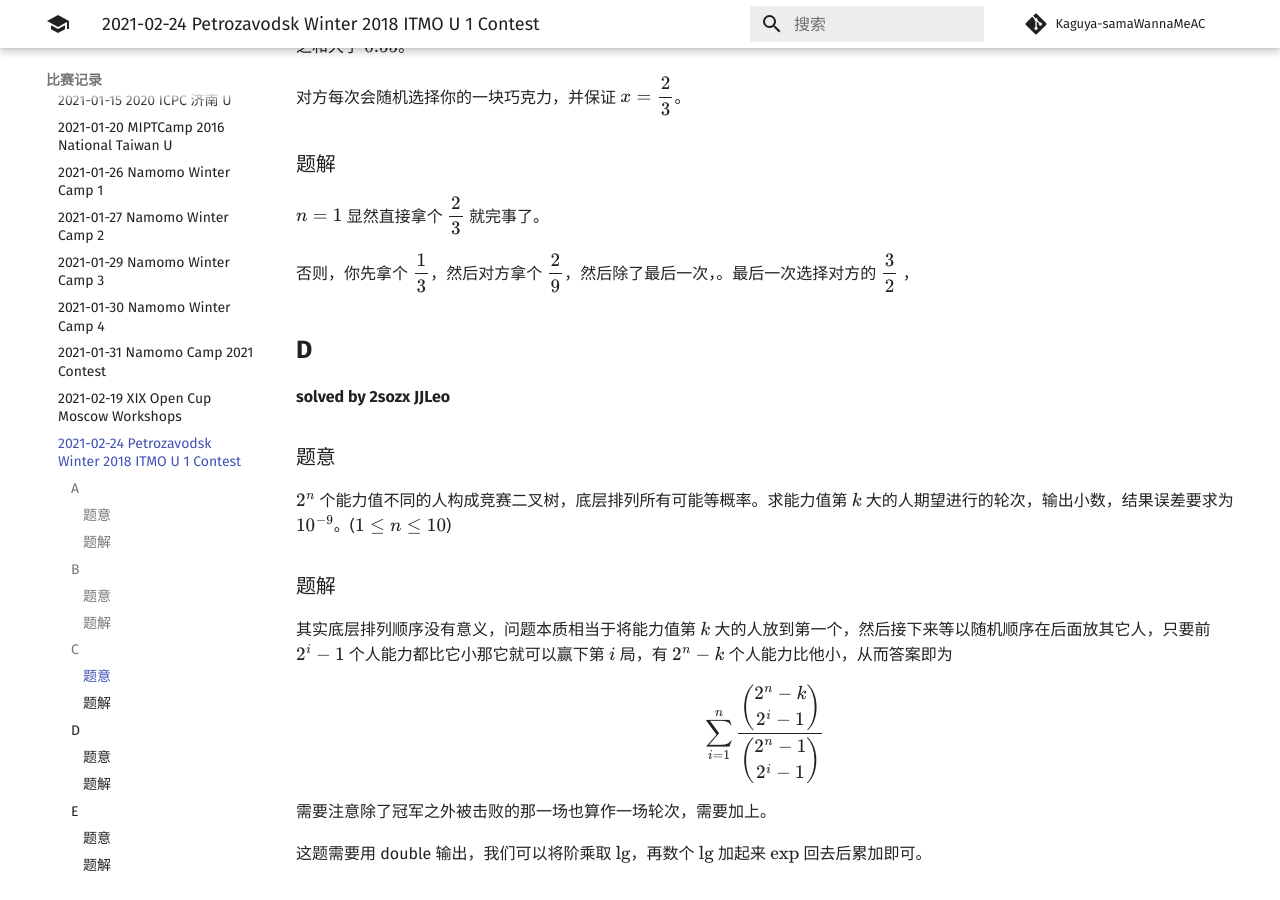
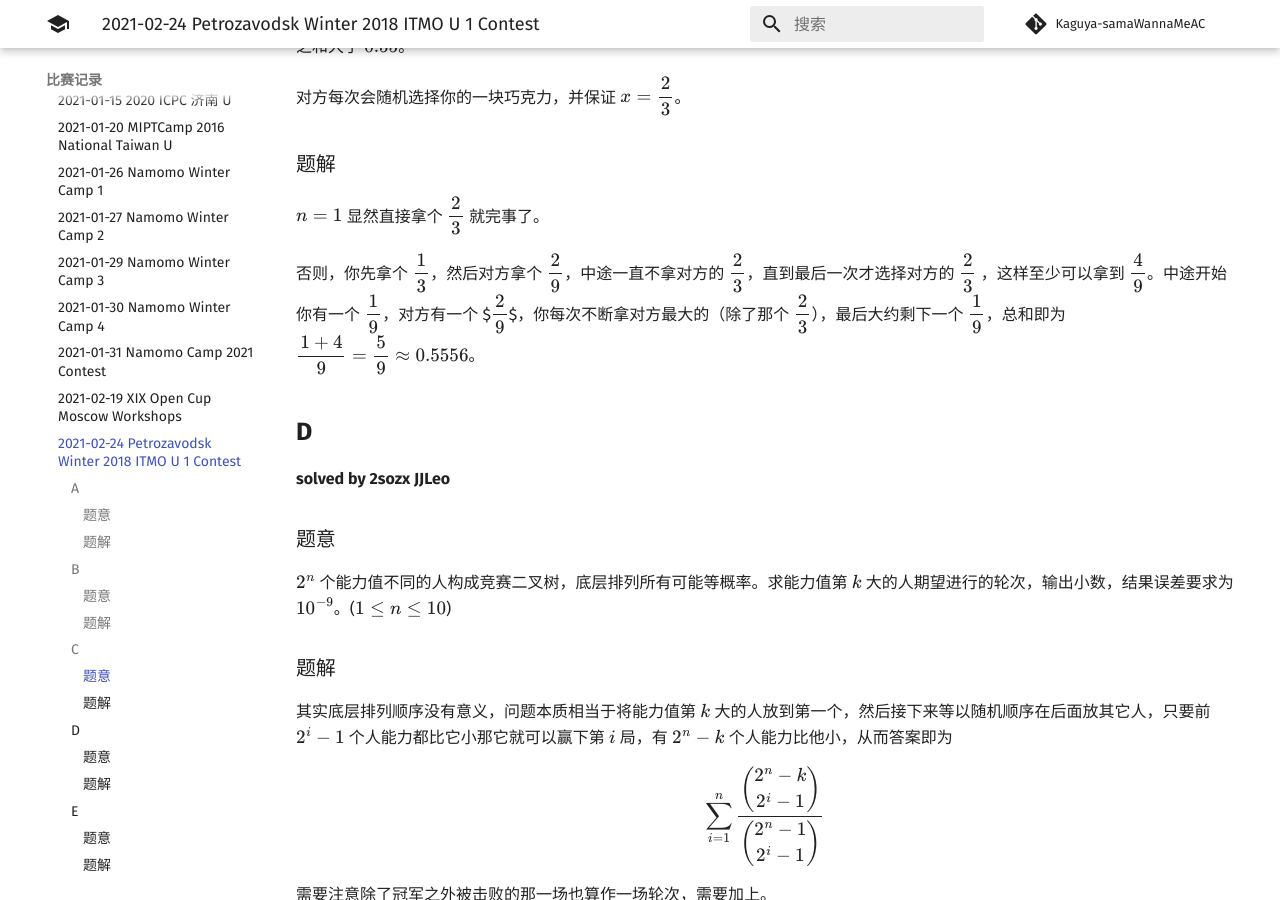
Before and after one commit to Kaguya-samaWannaMeAC/kaguya-samawannameac.github.io, an MkDocs documentation site: the page built from docs/contest/2021-02-24 Petrozavodsk Winter 2018 ITMO U 1 Contest.md, in a window 1280 px wide and 900 px high, scrolled down 1736 px. Built offline with MkDocs 1.6.1 and Material for MkDocs 9.7.7, drawn with Linux system fonts in a browser that asks for light colours; formulas are drawn with MathJax 3; comment, search, counter and statistics services are not loaded.

Commit message:
Update 2021-02-24 Petrozavodsk Winter 2018 ITMO U 1 Contest.md

```diff
--- a/docs/contest/2021-02-24 Petrozavodsk Winter 2018 ITMO U 1 Contest.md
+++ b/docs/contest/2021-02-24 Petrozavodsk Winter 2018 ITMO U 1 Contest.md
@@ -63,7 +63,7 @@ $$
 
 $n=1$ 显然直接拿个 $\dfrac{2}{3}$ 就完事了。
 
-否则，你先拿个 $\dfrac{1}{3}$，然后对方拿个 $\dfrac{2}{9}$，然后除了最后一次，。最后一次选择对方的 $\dfrac{3}{2}$ ，
+否则，你先拿个 $\dfrac{1}{3}$，然后对方拿个 $\dfrac{2}{9}$，中途一直不拿对方的 $\dfrac{2}{3}$，直到最后一次才选择对方的 $\dfrac{2}{3}$ ，这样至少可以拿到 $\dfrac{4}{9}$。中途开始你有一个 $\dfrac{1}{9}$，对方有一个 $$\dfrac{2}{9}$$，你每次不断拿对方最大的（除了那个 $\dfrac{2}{3}$），最后大约剩下一个 $\dfrac{1}{9}$，总和即为 $\dfrac{1+4}{9}=\dfrac{5}{9}\approx 0.5556$。
 
 ## **D**
 
```
